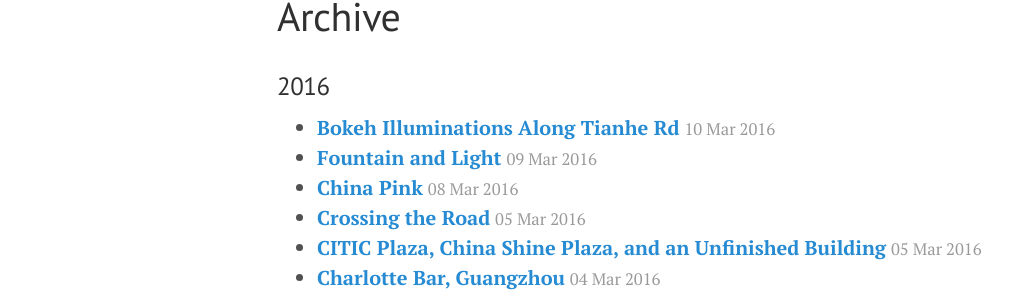
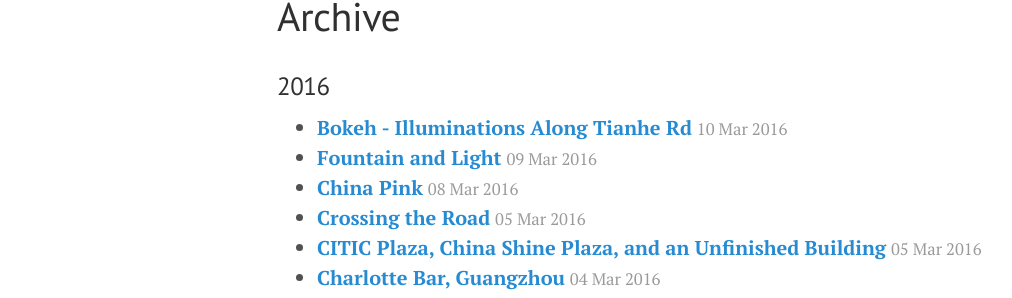
Before and after one commit to comacros/comacros.github.io, a Jekyll site: the page built from archive.md, in a window 1280 px wide. Shown: the part 141-439 px from the top of the page, without its empty margins (3-1015 px from the left). Built offline with Jekyll 4.4.1, drawn with Linux system fonts in a browser that asks for light colours.

Commit message:
update archive about dsc-0275

```diff
--- a/archive.md
+++ b/archive.md
@@ -5,7 +5,7 @@ title: Archive
 
 ### 2016
 
-* [**Bokeh Illuminations Along Tianhe Rd**](http://xiongzh.com/2016/03/10/Bokeh-Illuminations-Along-Tianhe-Rd/) <small style="color:rgb(154,154,154)">10 Mar 2016</small>
+* [**Bokeh - Illuminations Along Tianhe Rd**](http://xiongzh.com/2016/03/10/Bokeh-Illuminations-Along-Tianhe-Rd/) <small style="color:rgb(154,154,154)">10 Mar 2016</small>
 * [**Fountain and Light**](http://xiongzh.com/2016/03/09/Fountain-and-Light/) <small style="color:rgb(154,154,154)">09 Mar 2016</small>
 * [**China Pink**](http://xiongzh.com/2016/03/08/China-Pink/) <small style="color:rgb(154,154,154)">08 Mar 2016</small>
 * [**Crossing the Road**](http://xiongzh.com/2016/03/05/Crossing-the-Road/) <small style="color:rgb(154,154,154)">05 Mar 2016</small>
```
